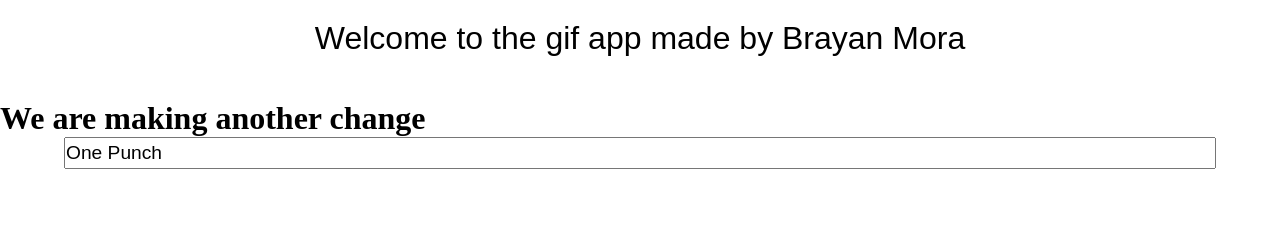
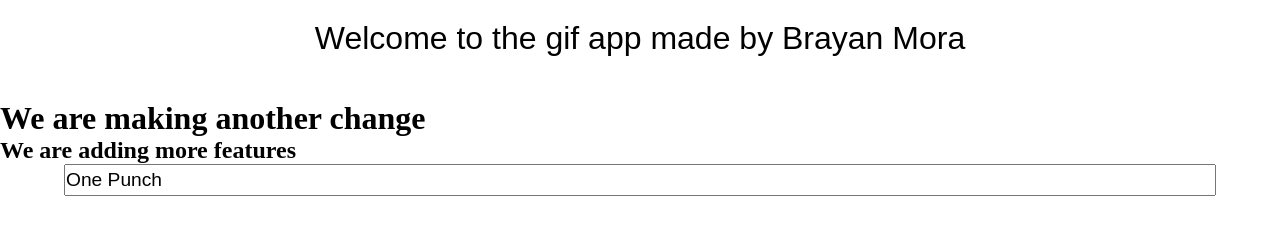
Before and after one commit to Brayan1013/gif-app-2, a React (Create React App) app: page / in a window 1280 px wide. Shown: the top 227 px of the page. Built offline with nearby package versions, Linux system fonts and the light colour scheme; no server answers; a web font is replaced by a local one.

Commit message:
We added more information

```diff
--- a/src/components/Home.js
+++ b/src/components/Home.js
@@ -35,6 +35,7 @@ export const Home = () => {
             <Row>
                 <Col span={24} className="head-text">Welcome to the gif app made by Brayan Mora</Col>
                 <h1>We are making another change</h1>
+                <h2>We are adding more features</h2>
 
             </Row>
 
```
